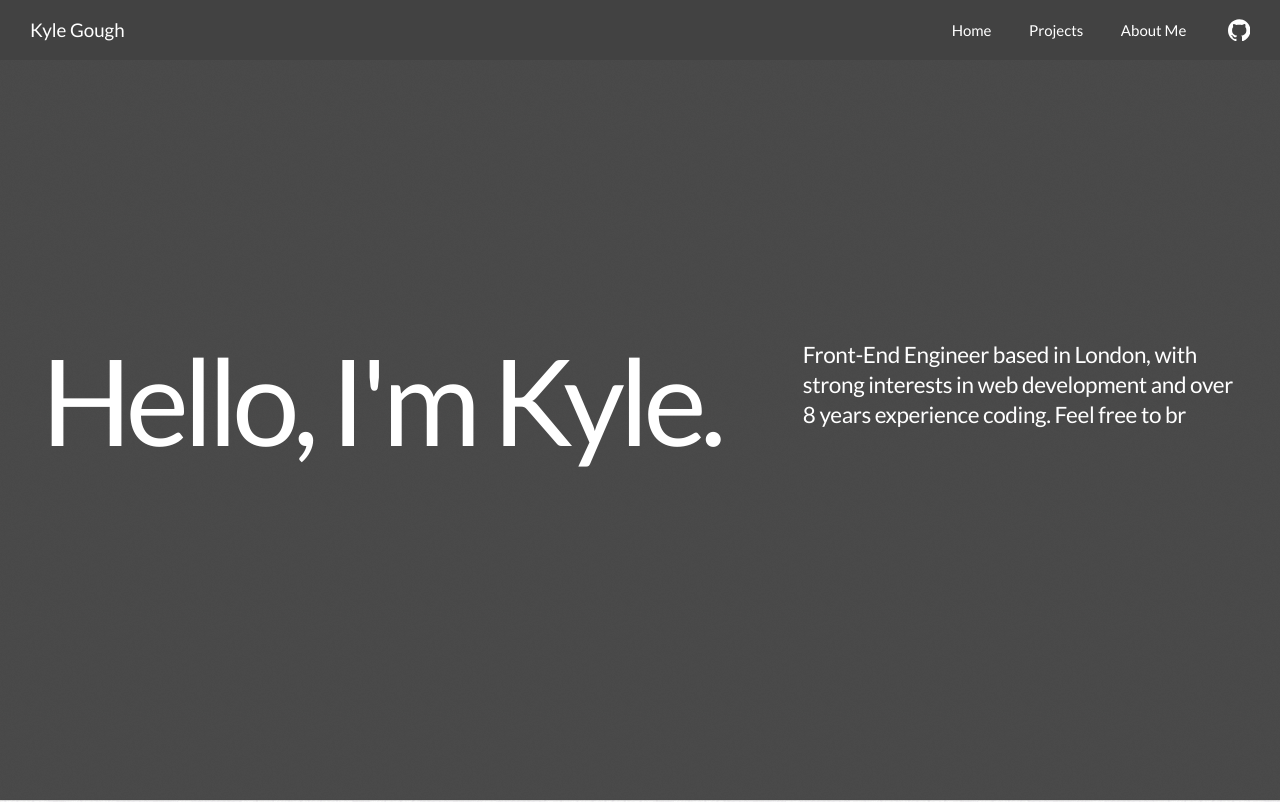
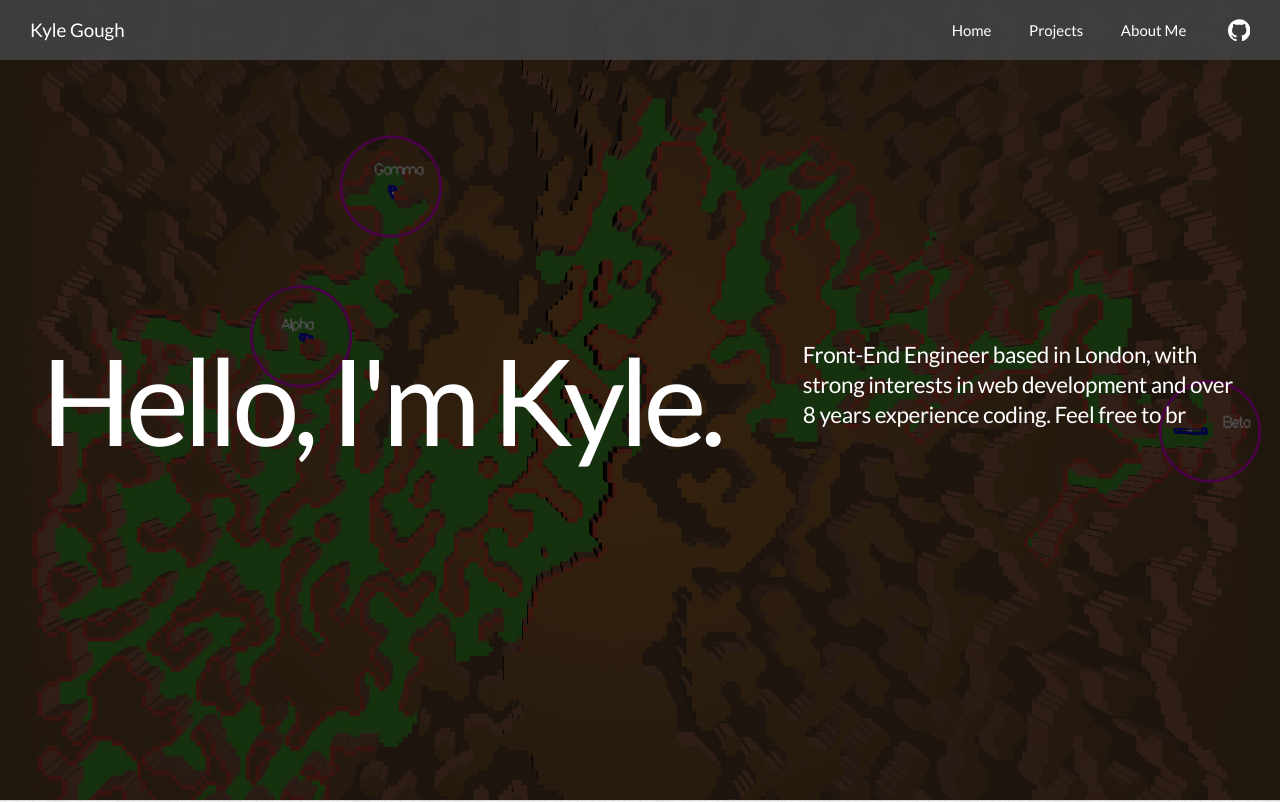
Before and after one commit to KyleGough/portfolio, a React (Create React App) app: page / in a window 1280 px wide. Shown: the top 802 px of the page. Built offline with nearby package versions, Linux system fonts and the light colour scheme.

Commit message:
Fixed homepage carousel

```diff
--- a/src/pages/Home/CarouselImage/CarouselImage.tsx
+++ b/src/pages/Home/CarouselImage/CarouselImage.tsx
@@ -2,15 +2,12 @@ import React from 'react';
 
 interface CarouselImageProps {
   show: boolean;
-  className?: string;
+  bg: string;
 }
 
-export const CarouselImage: React.FC<CarouselImageProps> = ({
-  show,
-  className,
-}) => (
+export const CarouselImage: React.FC<CarouselImageProps> = ({ show, bg }) => (
   <div
-    className={`${className} ${
+    className={`${bg} ${
       show ? 'opacity-100' : 'opacity-0'
     } absolute top-0 left-0 w-full h-full bg-fixed bg-center bg-cover duration-2000 transition-opacity`}
   ></div>
--- a/src/pages/Home/Home.tsx
+++ b/src/pages/Home/Home.tsx
@@ -37,13 +37,19 @@ export const Home: React.FC = () => {
     setCarousel((carousel) => (carousel + 1) % carouselCount);
   };
 
+  const carouselImages = {
+    cave: 'bg-header1',
+    minesweeper: 'bg-header2',
+    coaster: 'bg-header3',
+  };
+
   return (
     <>
       <div className="flex justify-center items-center h-screen relative">
         <div className="absolute inset-0 bg-black opacity-70 w-full h-full z-10"></div>
-        <CarouselImage className="bg-header-1" show={carousel === 0} />
-        <CarouselImage className="bg-header-2" show={carousel === 1} />
-        <CarouselImage className="bg-header-3" show={carousel === 2} />
+        <CarouselImage bg={carouselImages.cave} show={carousel === 0} />
+        <CarouselImage bg={carouselImages.minesweeper} show={carousel === 1} />
+        <CarouselImage bg={carouselImages.coaster} show={carousel === 2} />
         <div className="z-20 absolute inset-0 text-white mx-auto text-center flex tracking-tight items-center">
           <div className="block lg:flex items-center justify-around w-full">
             <h1 className="slide-in text-7xl sm:text-8xl lg:text-9xl font-sans tracking-tighter px-8 mb-12 lg:mb-0">
```
